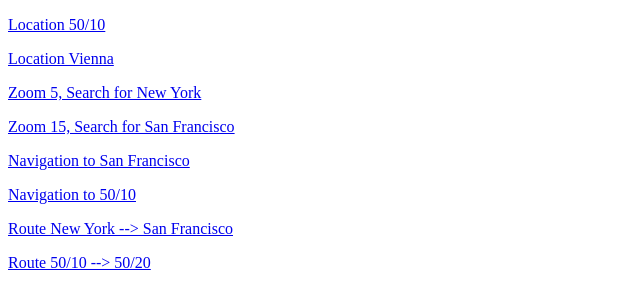
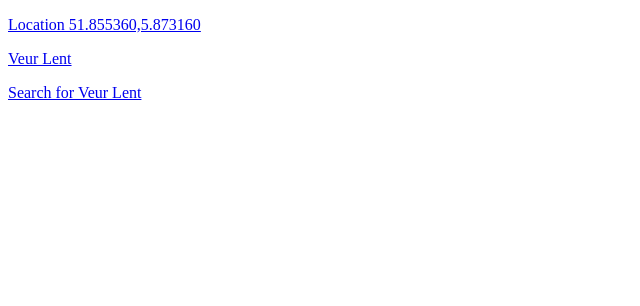
Before and after one commit to mprins/vigilant-doodle, a plain HTML site: page geo-test.html in a window 1280 px wide. Shown: the whole page, without its empty margins (0-640 px from the left). Drawn offline with Linux system fonts and the light colour scheme.

Commit message:
Update geo-test.html

```diff
--- a/geo-test.html
+++ b/geo-test.html
@@ -4,13 +4,8 @@
         <title>Geo Link Test</title>
     </head>
     <body>
-        <p><a href="geo:50,10">Location 50/10</a></p>
-        <p><a href="geo:Vienna">Location Vienna</a></p>
-        <p><a href="geo:?z=5&q=New+York">Zoom 5, Search for New York</a></p>
-        <p><a href="geo:?q=San+Francisco&z=15">Zoom 15, Search for San Francisco</a></p>
-        <p><a href="google.navigation:q=San+Francisco">Navigation to San Francisco</a></p>
-        <p><a href="google.navigation:q=50,10">Navigation to 50/10</a></p>
-        <p><a href="http://maps.google.com/maps?saddr=New+York&daddr=San+Francisco">Route New York --> San Francisco</a></p>
-        <p><a href="http://maps.google.com/maps?saddr=50,10&daddr=50,20">Route 50/10 --> 50/20</a></p>
+        <p><a href="geo:51.855360,5.873160">Location 51.855360,5.873160</a></p>
+        <p><a href="geo:Veur+Lent">Veur Lent</a></p>
+        <p><a href="geo:?q=Veur+Lent">Search for Veur Lent</a></p>
     </body>
 </html>
```
